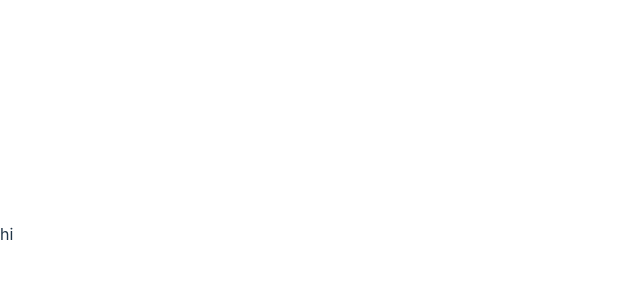
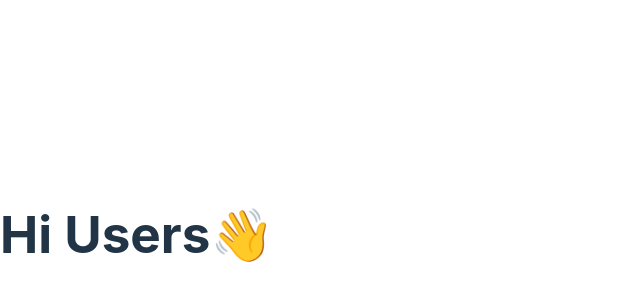
Before and after one commit to zokirjonmurotov/beta2, a React (Vite) app: page / in a window 1280 px wide. Shown: the part 166-466 px from the top of the page, without its empty margins (0-640 px from the left). Built offline with nearby package versions, Linux system fonts and the light colour scheme.

Commit message:
App.js da ozgarish qildim

```diff
--- a/src/App.jsx
+++ b/src/App.jsx
@@ -4,7 +4,7 @@ function App() {
 
   return (
     <div>
-      hi
+    <h1>Hi Users👋</h1>
     </div>
   )
 }
```
